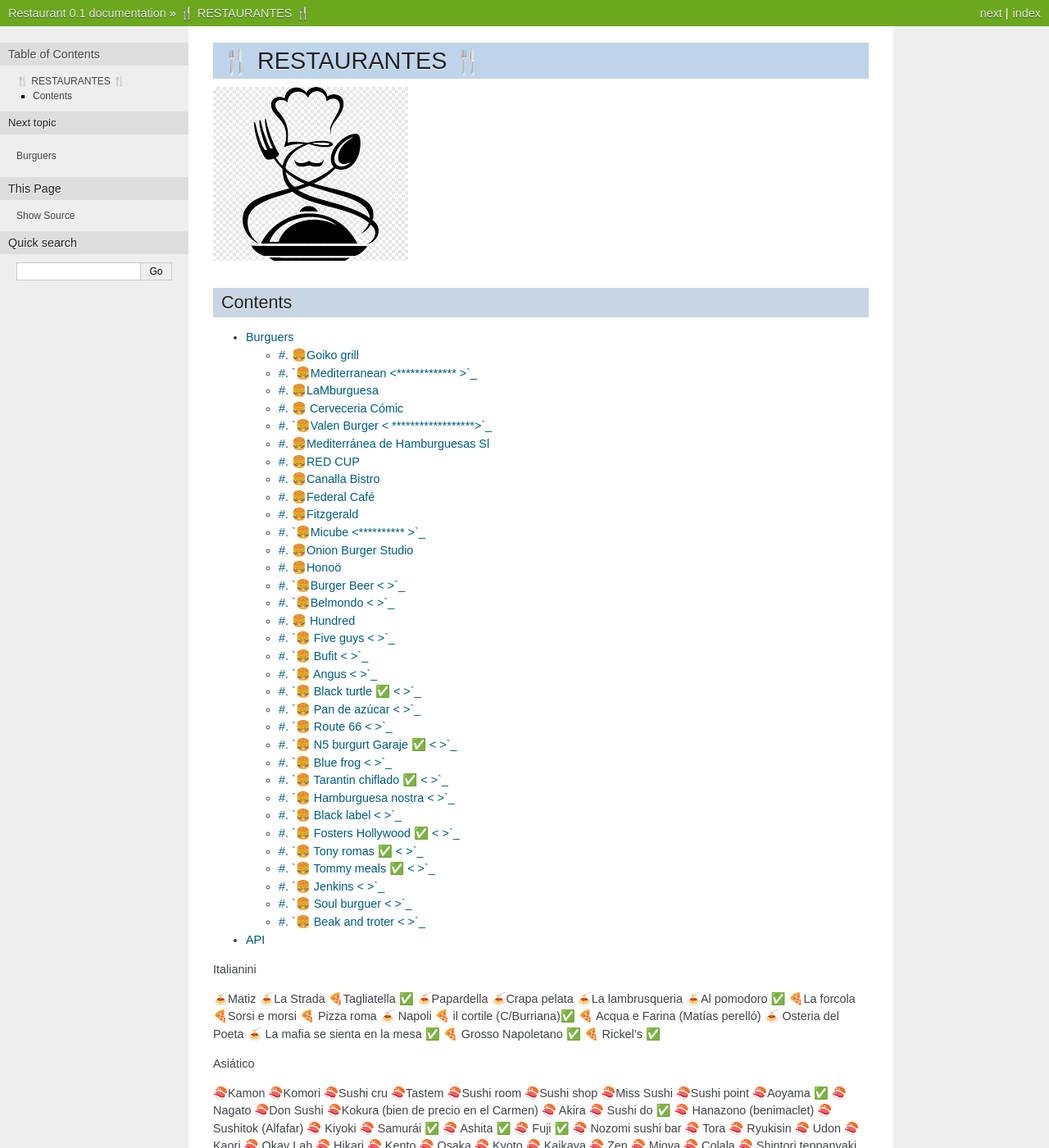
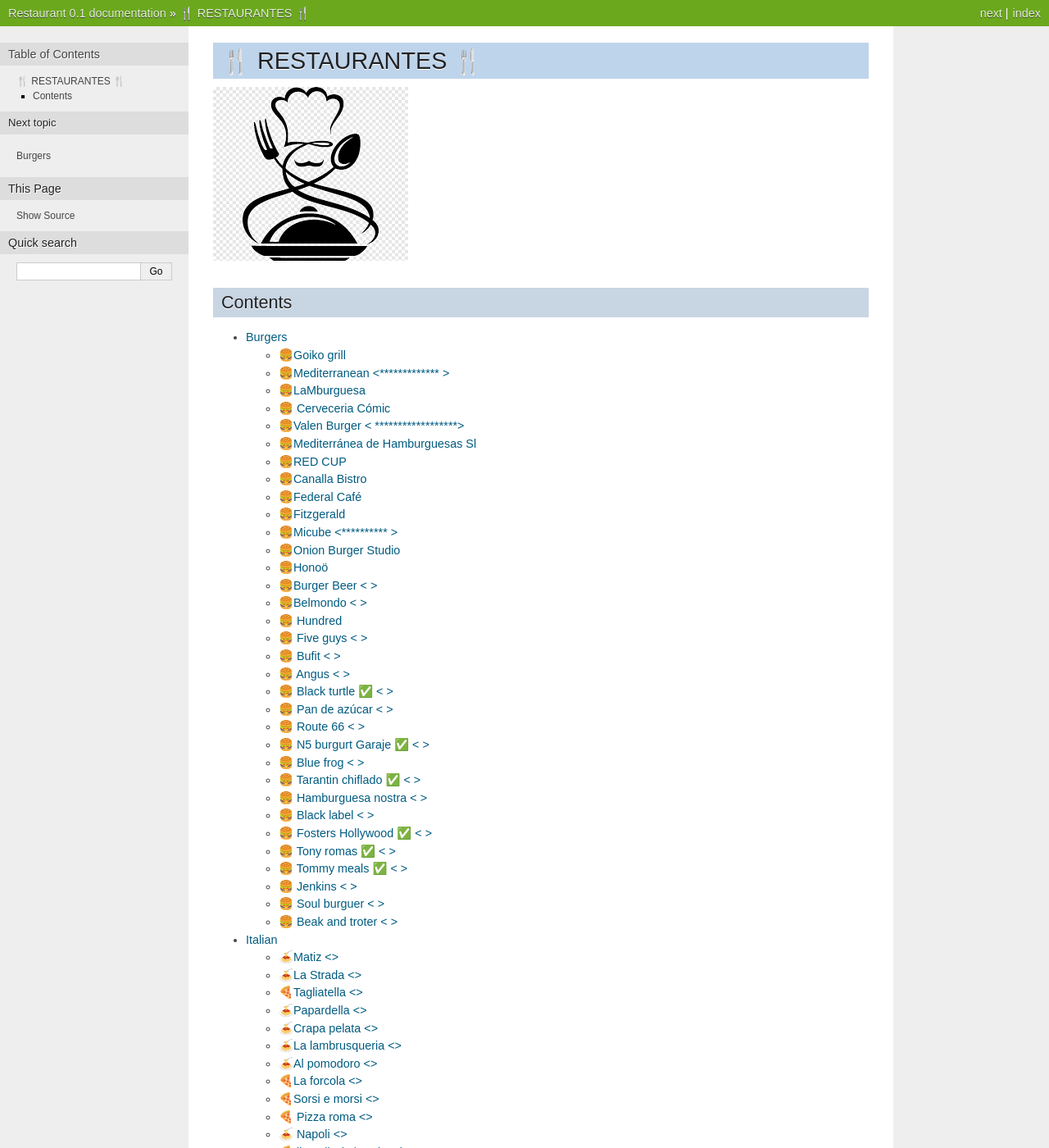
Before and after one commit to jtpau/example_template, a Sphinx documentation site: the page built from docs/source/index.rst, in a window 1280 px wide and 1400 px high. Shown: the whole window at 82% size. Built offline with Sphinx 7.4.7, drawn with Linux system fonts in a browser that asks for light colours; some of the changed text lies outside the part shown.

Commit message:
add italians restaurants

```diff
--- a/docs/source/index.rst
+++ b/docs/source/index.rst
@@ -9,30 +9,9 @@ Contents
 
 .. toctree::
 
-   burguers
+   burgers
+   italian
    api
-
-
-
-Italianini
-
-🍝Matiz
-🍝La Strada
-🍕Tagliatella ✅
-🍝Papardella
-🍝Crapa pelata
-🍝La lambrusqueria
-🍝Al pomodoro ✅
-🍕La forcola
-🍕Sorsi e morsi
-🍕 Pizza roma
-🍝 Napoli
-🍕 il cortile (C/Burriana)✅
-🍕 Acqua e Farina (Matías perelló)
-🍝 Osteria del Poeta
-🍝 La mafia se sienta en la mesa ✅
-🍕 Grosso Napoletano ✅
-🍕 Rickel's ✅
 
 Asiático
 
```
Also changed, not shown: docs/source/burgers.rst (added, +75 -0 lines), docs/source/burguers.rst (deleted, +0 -75 lines), docs/source/italian.rst (added, +38 -0 lines).
